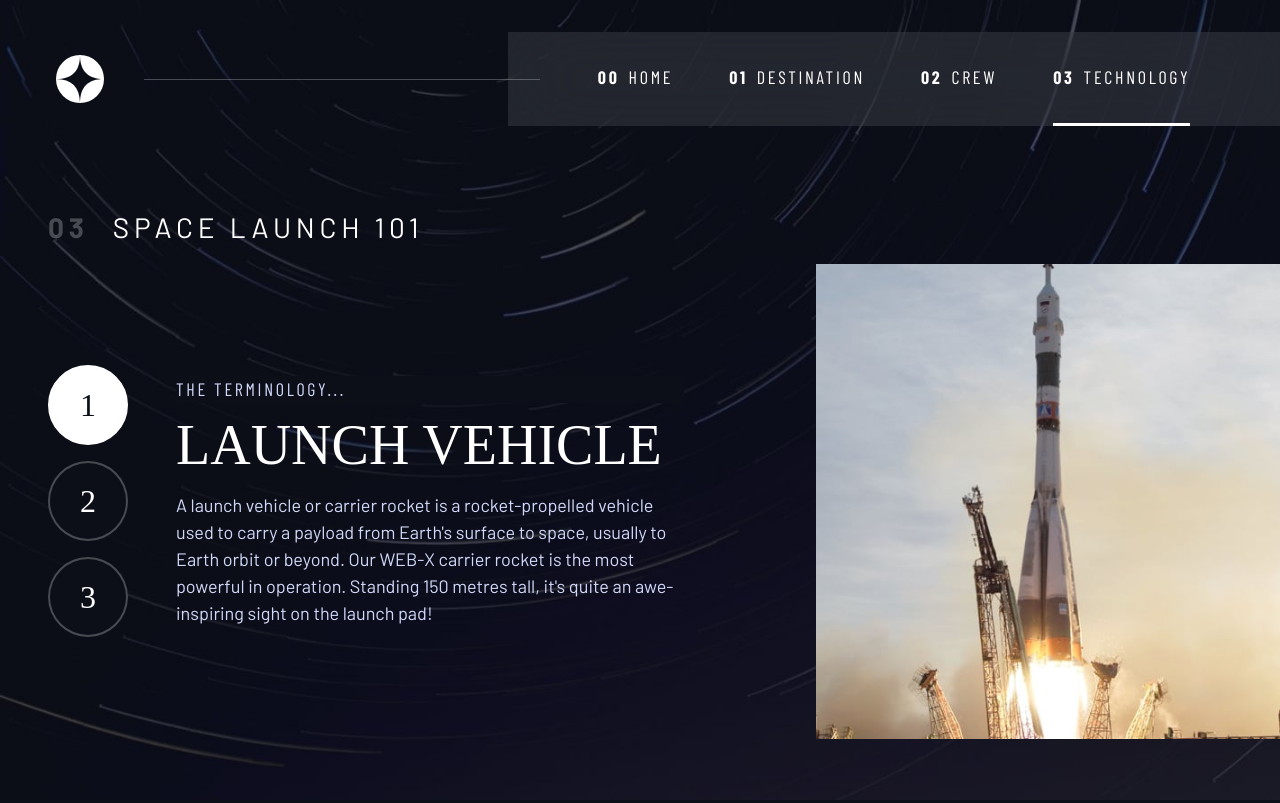
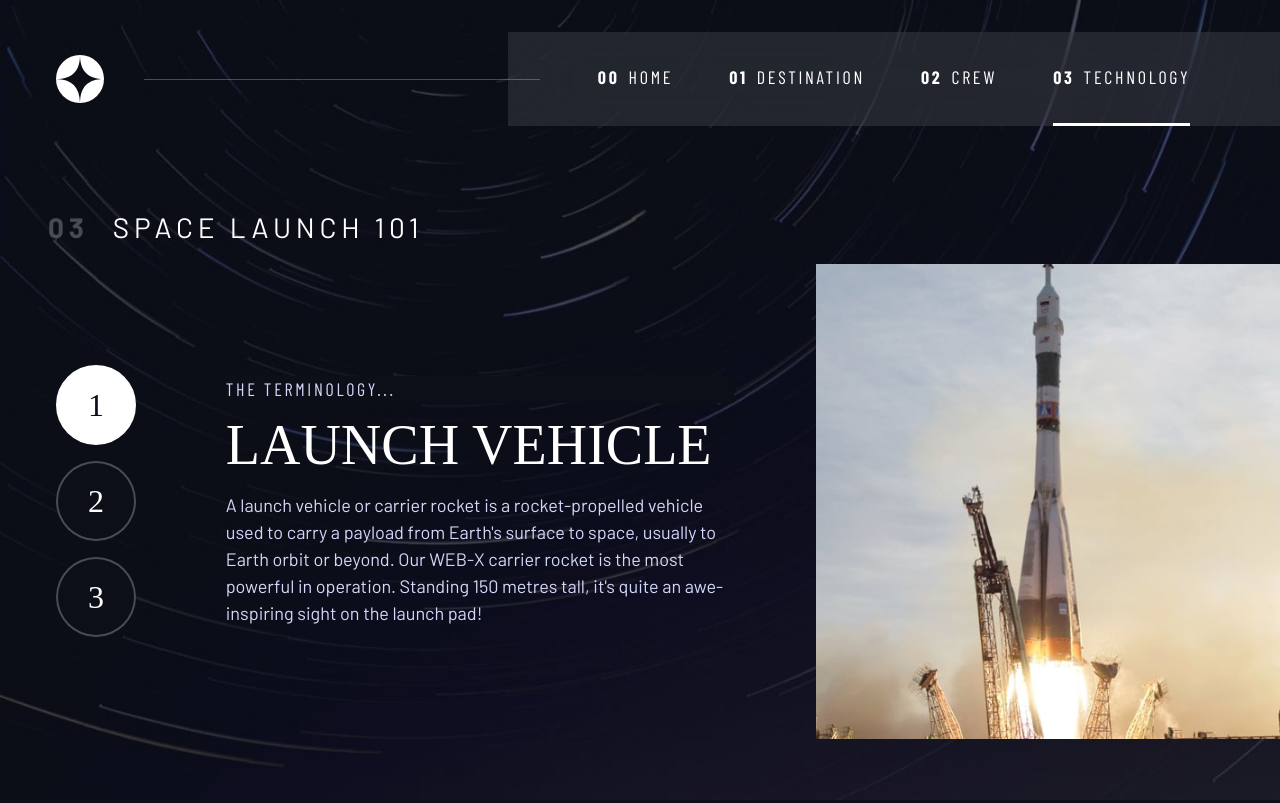
Before and after one commit to unhommequidort/space-tourism, a Next.js app: page /technology in a window 1280 px wide. Built offline with nearby package versions, Linux system fonts and the light colour scheme; a web font is replaced by a local one.

Commit message:
Tweak grid alignment

```diff
--- a/app/globals.css
+++ b/app/globals.css
@@ -674,7 +674,8 @@ select {
     grid-template-columns:
       minmax(1rem, 1fr) minmax(0px, 6rem) minmax(0px, 50rem) minmax(0px, 26rem)
       minmax(1rem, 1fr);
-    justify-items: start;
+    justify-items: center;
+    align-items: center;
     grid-template-areas:
       '. title title tile .'
       '. tabs content image .';
@@ -690,4 +691,8 @@ select {
   .grid-container--technology .numbered-indicators {
     flex-direction: column;
   }
+
+  /* .grid-container--crew > .dot-indicators {
+    justify-self: start;
+  } */
 }
```
